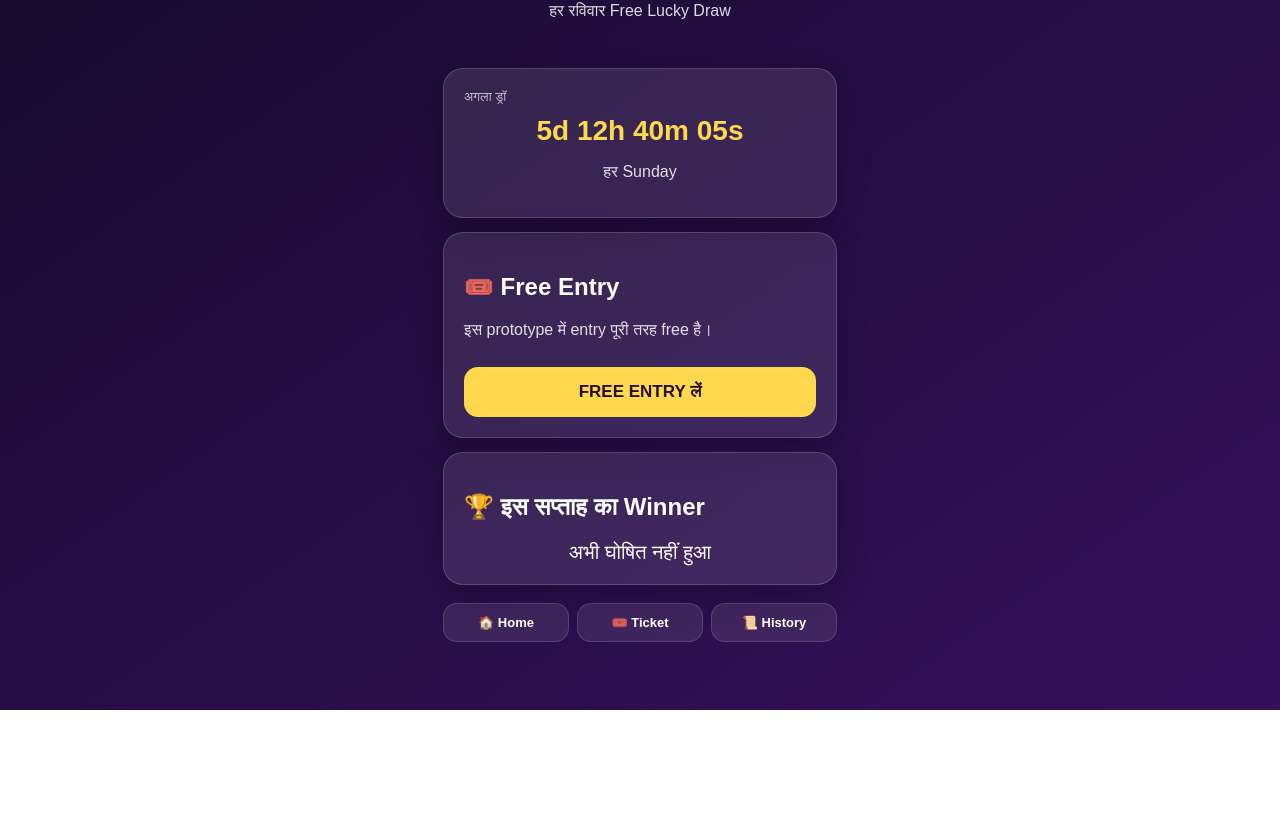
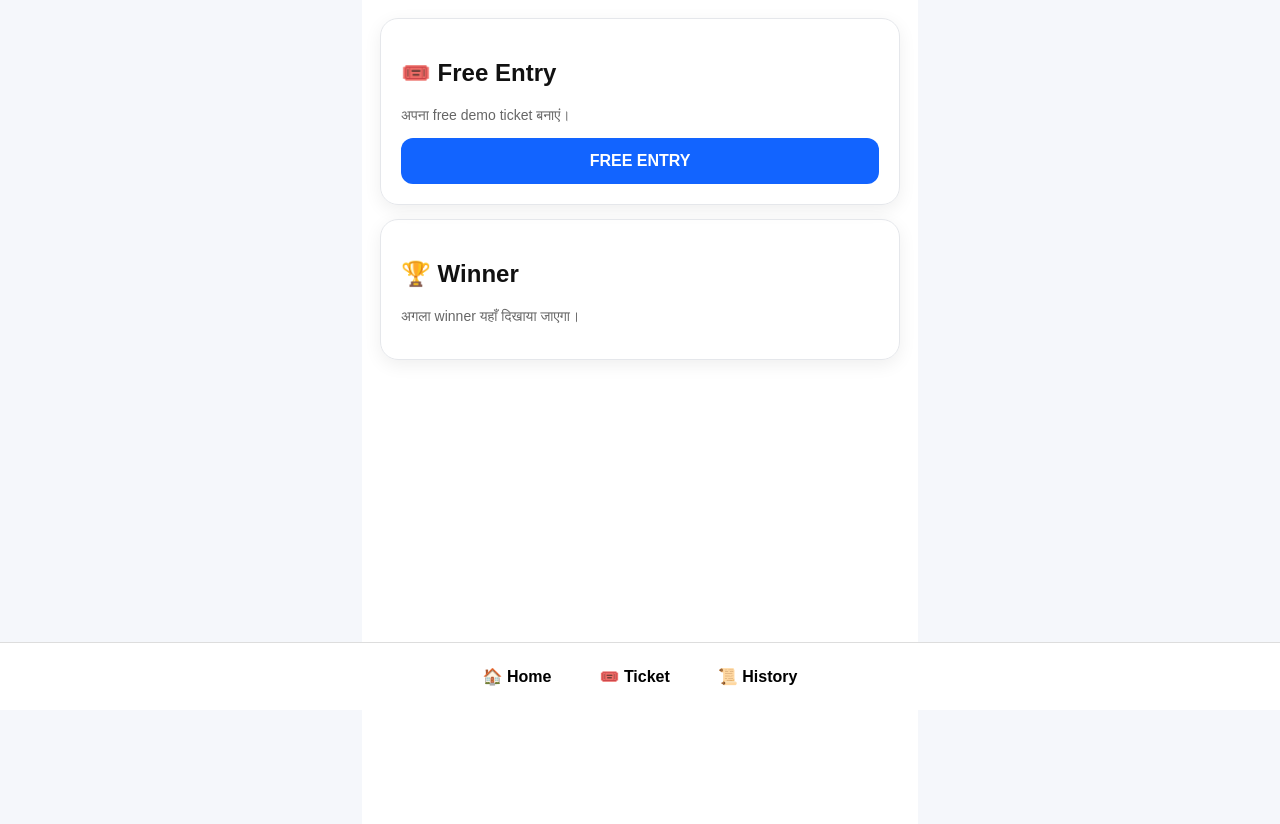
Before and after one commit to khana620377-spec/Lucky-Sunday, a plain HTML site: page index.html in a window 1280 px wide. Shown: the part 90-914 px from the top of the page. Before the commit the page ends 800 px from the top, so only its background shows below. Drawn offline with Linux system fonts and the light colour scheme.

Commit message:
Add files via upload

```diff
--- a/index.html
+++ b/index.html
@@ -1,67 +1,27 @@
 <!doctype html>
-<html lang="hi">
-<head>
-<meta charset="utf-8">
-<meta name="viewport" content="width=device-width,initial-scale=1">
-<title>Lucky Sunday</title>
+<html lang="hi"><head>
+<meta charset="utf-8"><meta name="viewport" content="width=device-width,initial-scale=1">
+<title>🍀 Lucky Sunday</title>
 <style>
-*{box-sizing:border-box}body{margin:0;font-family:Arial,sans-serif;background:linear-gradient(145deg,#160b2e,#35105b);color:#fff;min-height:100vh}
-.app{max-width:430px;margin:auto;min-height:100vh;padding:18px}
-header{text-align:center;padding:18px 0}h1{margin:0;font-size:34px;color:#ffd84d}p{opacity:.85}
-.card{background:rgba(255,255,255,.10);border:1px solid rgba(255,255,255,.16);border-radius:20px;padding:20px;margin:14px 0;box-shadow:0 10px 30px #0004}
-.timer{font-size:28px;font-weight:bold;text-align:center;color:#ffd84d;margin:10px 0 4px}
-button{width:100%;padding:15px;border:0;border-radius:14px;background:#ffd84d;color:#25102f;font-size:17px;font-weight:800;cursor:pointer;margin-top:12px}
-.ticket{font-size:30px;text-align:center;color:#8fffa8;font-weight:bold;letter-spacing:3px}
-.winner{text-align:center;font-size:20px}.small{font-size:13px;opacity:.7}
-nav{display:grid;grid-template-columns:repeat(3,1fr);gap:8px;margin-top:18px}nav button{margin:0;padding:11px;font-size:13px;background:#ffffff18;color:#fff;border:1px solid #ffffff22}
-section{display:none}section.active{display:block}
-</style>
-</head>
-<body>
-<div class="app">
-<header><h1>🍀 Lucky Sunday</h1><p>हर रविवार Free Lucky Draw</p></header>
-
-<section id="home" class="active">
-<div class="card"><div class="small">अगला ड्रॉ</div><div class="timer" id="timer">लोड हो रहा है...</div><p style="text-align:center">हर Sunday</p></div>
-<div class="card"><h2>🎟️ Free Entry</h2><p>इस prototype में entry पूरी तरह free है।</p><button onclick="join()">FREE ENTRY लें</button></div>
-<div class="card"><h2>🏆 इस सप्ताह का Winner</h2><div class="winner">अभी घोषित नहीं हुआ</div></div>
-</section>
-
-<section id="ticket">
-<div class="card"><h2>🎟️ आपका Ticket</h2><div id="myticket" class="ticket">—</div><p style="text-align:center">यह demo ticket आपके browser में save रहता है।</p></div>
-</section>
-
-<section id="history">
-<div class="card"><h2>📜 Previous Winners</h2><p>अभी कोई winner history उपलब्ध नहीं है।</p><p class="small">Real deployment में admin verified results यहाँ publish करेगा।</p></div>
-</section>
-
-<nav>
-<button onclick="show('home')">🏠 Home</button>
-<button onclick="show('ticket')">🎟️ Ticket</button>
-<button onclick="show('history')">📜 History</button>
-</nav>
-</div>
-
+body{margin:0;font-family:Arial,sans-serif;background:#f5f7fb;color:#111}.app{max-width:520px;margin:auto;min-height:100vh;background:#fff;padding:24px 18px 90px}
+h1{margin:0 0 6px}.sub{color:#666;margin-bottom:22px}.card{border:1px solid #e5e7eb;border-radius:18px;padding:20px;margin:14px 0;box-shadow:0 5px 18px #0001}
+.ticket{font-size:30px;font-weight:800;margin:12px 0}.muted{color:#666;font-size:14px}button{border:0;border-radius:12px;padding:14px 18px;font-size:16px;font-weight:700}.primary{background:#1264ff;color:#fff;width:100%}
+nav{position:fixed;bottom:0;left:0;right:0;background:#fff;border-top:1px solid #ddd;display:flex;justify-content:center;gap:12px;padding:10px}nav button{background:#fff}
+.hidden{display:none}.success{background:#ecfdf3;border:1px solid #bbf7d0;color:#166534;padding:12px;border-radius:12px;margin-top:12px}
+input{width:100%;padding:13px;border:1px solid #ddd;border-radius:10px;margin:7px 0 12px;font-size:16px;box-sizing:border-box}
+</style></head><body>
+<div class="app"><h1>🍀 Lucky Sunday</h1><div class="sub">हर रविवार Free Lucky Draw</div>
+<section id="home"><div class="card"><h2>🎟️ Free Entry</h2><p class="muted">अपना free demo ticket बनाएं।</p><button class="primary" onclick="getTicket()">FREE ENTRY</button><div id="msg"></div></div>
+<div class="card"><h2>🏆 Winner</h2><p class="muted">अगला winner यहाँ दिखाया जाएगा।</p></div></section>
+<section id="ticket" class="hidden"><div class="card"><h2>🎟️ आपका Ticket</h2><div id="ticketNo" class="ticket">—</div><p class="muted">यह demo ticket आपके browser में save रहता है।</p></div>
+<div class="card"><h3>अपनी जानकारी</h3><input id="name" placeholder="नाम (optional)"><input id="mobile" placeholder="मोबाइल (optional)" inputmode="numeric"><button class="primary" onclick="saveInfo()">SAVE</button><div id="saveMsg"></div></div></section>
+<section id="history" class="hidden"><div class="card"><h2>📜 History</h2><div id="historyBox" class="muted">अभी कोई ticket नहीं है।</div></div></section></div>
+<nav><button onclick="show('home')">🏠 Home</button><button onclick="show('ticket')">🎟️ Ticket</button><button onclick="show('history')">📜 History</button></nav>
 <script>
-function show(id){document.querySelectorAll('section').forEach(x=>x.classList.remove('active'));document.getElementById(id).classList.add('active')}
-function join(){
- let t=localStorage.getItem('luckyTicket');
- if(!t){t='LS-'+Math.floor(100000+Math.random()*900000);localStorage.setItem('luckyTicket',t)}
- document.getElementById('myticket').textContent=t; show('ticket');
-}
-function nextSunday(){
- const now=new Date(), d=new Date(now); d.setHours(23,59,59,999);
- const day=d.getDay(), add=(7-day)%7; d.setDate(d.getDate()+add);
- if(add===0 && now.getTime()<d.getTime()) return d;
- d.setDate(d.getDate()||7); return d;
-}
-function tick(){
- const now=new Date(), target=nextSunday(), diff=Math.max(0,target-now);
- const s=Math.floor(diff/1000), days=Math.floor(s/86400), hrs=Math.floor(s%86400/3600), mins=Math.floor(s%3600/60), sec=s%60;
- document.getElementById('timer').textContent=`${days}d ${String(hrs).padStart(2,'0')}h ${String(mins).padStart(2,'0')}m ${String(sec).padStart(2,'0')}s`;
-}
-document.getElementById('myticket').textContent=localStorage.getItem('luckyTicket')||'—';
-tick();setInterval(tick,1000);
-</script>
-</body>
-</html>
+let ticket=localStorage.getItem('luckySundayTicket'),info=JSON.parse(localStorage.getItem('luckySundayInfo')||'null');
+function makeTicket(){return 'LS-'+Math.floor(100000+Math.random()*900000)}
+function getTicket(){if(!ticket){ticket=makeTicket();localStorage.setItem('luckySundayTicket',ticket)}document.getElementById('msg').innerHTML='<div class="success">आपका ticket बन गया: <b>'+ticket+'</b></div>';render()}
+function saveInfo(){info={name:document.getElementById('name').value.trim(),mobile:document.getElementById('mobile').value.trim()};localStorage.setItem('luckySundayInfo',JSON.stringify(info));document.getElementById('saveMsg').innerHTML='<div class="success">जानकारी browser में save हो गई।</div>'}
+function show(id){['home','ticket','history'].forEach(x=>document.getElementById(x).classList.toggle('hidden',x!==id));render()}
+function render(){document.getElementById('ticketNo').textContent=ticket||'—';if(info){document.getElementById('name').value=info.name||'';document.getElementById('mobile').value=info.mobile||''}document.getElementById('historyBox').innerHTML=ticket?'<p><b>Ticket:</b> '+ticket+'</p><p><b>Status:</b> Free Entry</p>':'अभी कोई ticket नहीं है।'}render();
+</script></body></html>
```
